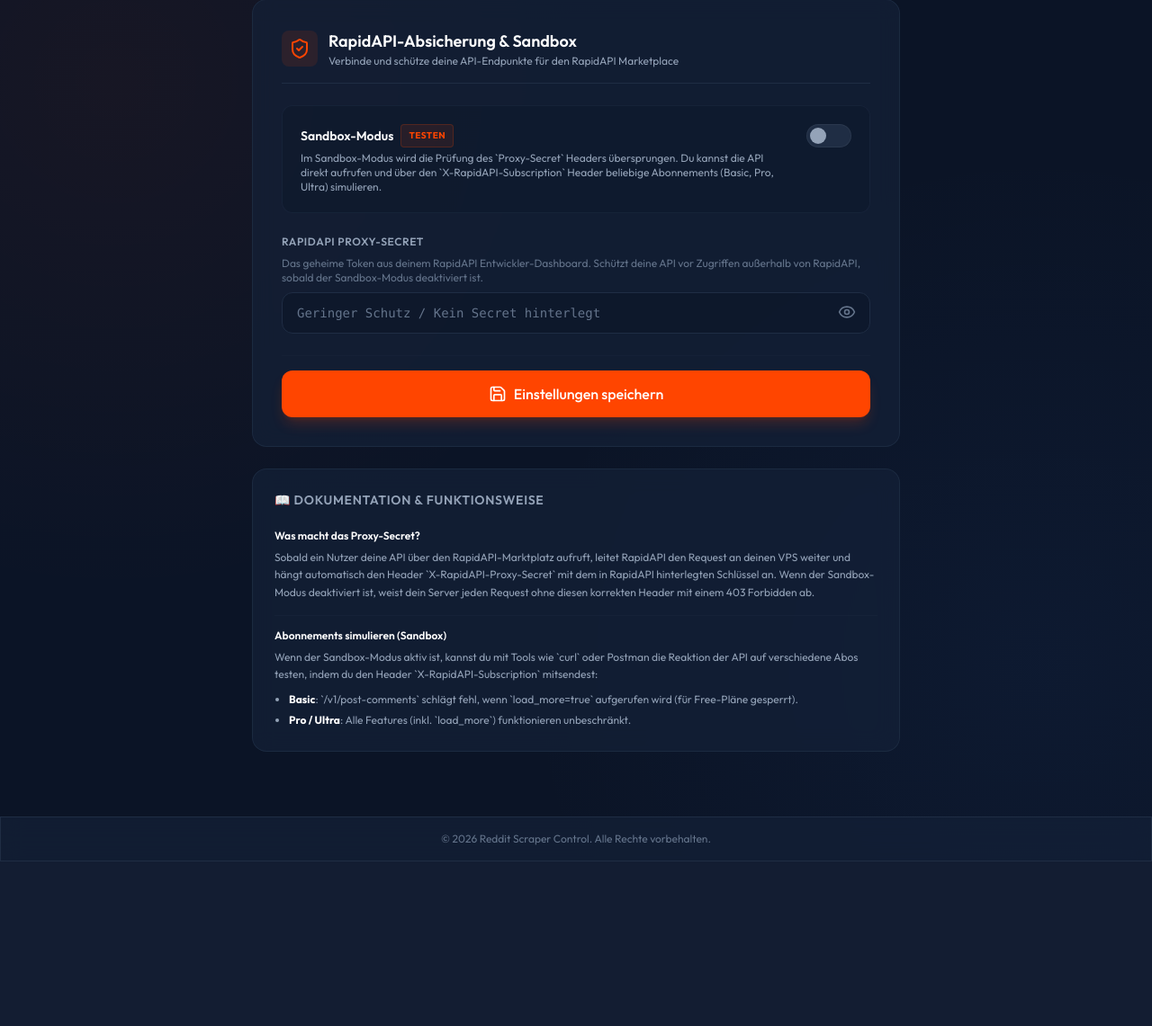
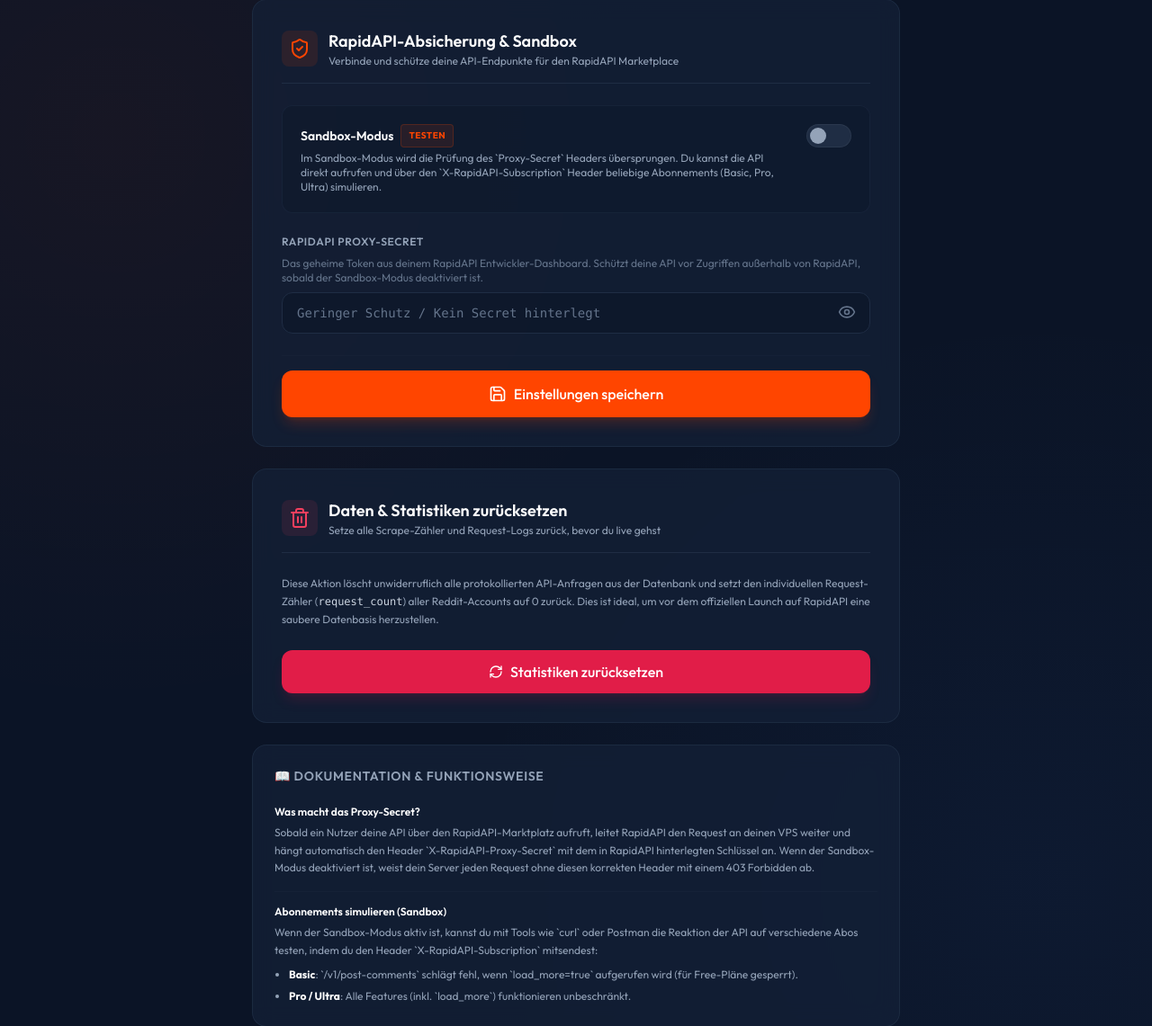
Before and after one commit to aljan92/rddtscpr, a FastAPI app: template app/templates/settings.html in a window 1280 px wide. Shown: the part 127-1268 px from the top of the page at 90% size. Before the commit the page ends 1085 px from the top, so only its background shows below. Run offline with FastAPI, Linux system fonts and the light colour scheme; the template is opened without the code that fills it, so the values that code supplies are empty; some libraries are stand-ins or nearby versions.

Commit message:
Feat: Exclude playground requests from logs/stats, add reset stats button, and update port to 8443 for Cloudflare HTTPS support

```diff
--- a/app/main.py
+++ b/app/main.py
@@ -54,7 +54,28 @@ def save_settings(settings: dict):
     with open(SETTINGS_FILE, "w") as f:
         json.dump(settings, f, indent=2)
 
+def is_admin_request(request: Request) -> bool:
+    auth_header = request.headers.get("Authorization") or request.headers.get("authorization")
+    if not auth_header:
+        return False
+    try:
+        import base64
+        auth_type, credentials = auth_header.split(" ", 1)
+        if auth_type.lower() != "basic":
+            return False
+        decoded = base64.b64decode(credentials).decode("utf-8")
+        username, password = decoded.split(":", 1)
+        admin_user = os.getenv("ADMIN_USERNAME", "admin")
+        admin_pass = os.getenv("ADMIN_PASSWORD", "admin123")
+        return username == admin_user and password == admin_pass
+    except Exception:
+        return False
+
 def check_rapidapi_access(request: Request):
+    # Bypass verification for local playground requests made by admin
+    if request.query_params.get("playground") == "true" and is_admin_request(request):
+        return
+
     settings = load_settings()
     sandbox_mode = settings.get("sandbox_mode", True)
     secret = settings.get("rapidapi_proxy_secret", "")
@@ -126,6 +147,7 @@ async def api_subreddit_posts(
     if limit < 1 or limit > 100:
         raise HTTPException(status_code=400, detail="Limit must be between 1 and 100.")
 
+    is_playground = request.query_params.get("playground") == "true" and is_admin_request(request)
     start_time = time.time()
     method_used = "json"
     proxy_used = "Dynamisch"
@@ -138,23 +160,25 @@ async def api_subreddit_posts(
                 "sort": sort,
                 "timeframe": timeframe,
                 "limit": limit
-            }
+            },
+            is_playground=is_playground
         )
 
         duration = int((time.time() - start_time) * 1000)
 
         # In DB loggen
-        log_entry = APIRequestLog(
-            endpoint="/v1/subreddit-posts",
-            target=target,
-            status_code=200,
-            response_time_ms=duration,
-            method_used=method_used,
-            proxy_used=proxy_used,
-            reddit_username=username_used
-        )
-        db.add(log_entry)
-        db.commit()
+        if not is_playground:
+            log_entry = APIRequestLog(
+                endpoint="/v1/subreddit-posts",
+                target=target,
+                status_code=200,
+                response_time_ms=duration,
+                method_used=method_used,
+                proxy_used=proxy_used,
+                reddit_username=username_used
+            )
+            db.add(log_entry)
+            db.commit()
 
         scraped_url = build_subreddit_url(target, sort, timeframe)
         if sort == "top" and timeframe:
@@ -176,17 +200,18 @@ async def api_subreddit_posts(
         error_msg = str(e)
         logger.error(f"Fehler bei Subreddit-Scraping ({target}): {error_msg}")
 
-        log_entry = APIRequestLog(
-            endpoint="/v1/subreddit-posts",
-            target=target,
-            status_code=500,
-            response_time_ms=duration,
-            method_used=method_used,
-            proxy_used=proxy_used,
-            error_message=error_msg
-        )
-        db.add(log_entry)
-        db.commit()
+        if not is_playground:
+            log_entry = APIRequestLog(
+                endpoint="/v1/subreddit-posts",
+                target=target,
+                status_code=500,
+                response_time_ms=duration,
+                method_used=method_used,
+                proxy_used=proxy_used,
+                error_message=error_msg
+            )
+            db.add(log_entry)
+            db.commit()
 
         raise HTTPException(
             status_code=500,
@@ -230,6 +255,7 @@ async def api_post_comments(
     if not post_url.startswith("http"):
         raise HTTPException(status_code=400, detail="Invalid post URL. URL must start with http/https.")
 
+    is_playground = request.query_params.get("playground") == "true" and is_admin_request(request)
     start_time = time.time()
     method_used = "json"
     proxy_used = "Dynamisch"
@@ -243,22 +269,24 @@ async def api_post_comments(
                 "limit": limit,
                 "include_replies": include_replies,
                 "load_more": load_more
-            }
+            },
+            is_playground=is_playground
         )
 
         duration = int((time.time() - start_time) * 1000)
 
-        log_entry = APIRequestLog(
-            endpoint="/v1/post-comments",
-            target=post_url,
-            status_code=200,
-            response_time_ms=duration,
-            method_used=method_used,
-            proxy_used=proxy_used,
-            reddit_username=username_used
-        )
-        db.add(log_entry)
-        db.commit()
+        if not is_playground:
+            log_entry = APIRequestLog(
+                endpoint="/v1/post-comments",
+                target=post_url,
+                status_code=200,
+                response_time_ms=duration,
+                method_used=method_used,
+                proxy_used=proxy_used,
+                reddit_username=username_used
+            )
+            db.add(log_entry)
+            db.commit()
 
         return {
             "meta": {
@@ -277,17 +305,18 @@ async def api_post_comments(
         error_msg = str(e)
         logger.error(f"Fehler bei Kommentar-Scraping: {error_msg}")
 
-        log_entry = APIRequestLog(
-            endpoint="/v1/post-comments",
-            target=post_url,
-            status_code=500,
-            response_time_ms=duration,
-            method_used=method_used,
-            proxy_used=proxy_used,
-            error_message=error_msg
-        )
-        db.add(log_entry)
-        db.commit()
+        if not is_playground:
+            log_entry = APIRequestLog(
+                endpoint="/v1/post-comments",
+                target=post_url,
+                status_code=500,
+                response_time_ms=duration,
+                method_used=method_used,
+                proxy_used=proxy_used,
+                error_message=error_msg
+            )
+            db.add(log_entry)
+            db.commit()
 
         raise HTTPException(
             status_code=500,
@@ -559,6 +588,19 @@ async def admin_settings_post(
     logger.info(f"System-Settings aktualisiert: Sandbox Mode = {sandbox_mode}")
     return RedirectResponse(url="/admin/settings?success=Einstellungen+erfolgreich+gespeichert!", status_code=303)
 
+@app.post("/admin/settings/reset-stats")
+async def admin_settings_reset_stats(
+    username: str = Depends(verify_admin),
+    db: Session = Depends(get_db)
+):
+    db.query(APIRequestLog).delete()
+    accounts = db.query(RedditAccount).all()
+    for acc in accounts:
+        acc.request_count = 0
+    db.commit()
+    logger.info("Statistiken (Logs & Request-Counts) über Admin-Settings zurückgesetzt.")
+    return RedirectResponse(url="/admin/settings?success=Statistiken+erfolgreich+zurueckgesetzt!", status_code=303)
+
 @app.get("/admin/logs/clear")
 async def admin_clear_logs(
     username: str = Depends(verify_admin),
--- a/app/templates/playground.html
+++ b/app/templates/playground.html
@@ -302,14 +302,14 @@
                 const sort = document.getElementById('posts-sort').value;
                 const timeframe = document.getElementById('posts-timeframe').value;
                 const limit = document.getElementById('limit-input').value;
-                url = `/v1/subreddit-posts?target=${target}&sort=${sort}&timeframe=${timeframe}&limit=${limit}`;
+                url = `/v1/subreddit-posts?target=${target}&sort=${sort}&timeframe=${timeframe}&limit=${limit}&playground=true`;
             } else {
                 const postUrl = encodeURIComponent(document.getElementById('post-url-input').value);
                 const sort = document.getElementById('comments-sort').value;
                 const limit = document.getElementById('limit-input').value;
                 const includeReplies = document.getElementById('include-replies-checkbox').checked;
                 const loadMore = document.getElementById('load-more-checkbox').checked;
-                url = `/v1/post-comments?post_url=${postUrl}&sort=${sort}&limit=${limit}&include_replies=${includeReplies}&load_more=${loadMore}`;
+                url = `/v1/post-comments?post_url=${postUrl}&sort=${sort}&limit=${limit}&include_replies=${includeReplies}&load_more=${loadMore}&playground=true`;
             }
 
             const startTime = performance.now();
--- a/app/templates/settings.html
+++ b/app/templates/settings.html
@@ -193,6 +193,30 @@
             </form>
         </div>
 
+        <!-- Reset Statistics Card -->
+        <div class="glass-card p-8 rounded-2xl space-y-6">
+            <div class="flex items-center space-x-3 border-b border-reddit-border pb-4">
+                <div class="bg-rose-500/10 p-2 rounded-lg text-rose-500">
+                    <i data-lucide="trash-2" class="w-6 h-6"></i>
+                </div>
+                <div>
+                    <h2 class="text-lg font-semibold text-white">Daten & Statistiken zurücksetzen</h2>
+                    <p class="text-xs text-slate-400">Setze alle Scrape-Zähler und Request-Logs zurück, bevor du live gehst</p>
+                </div>
+            </div>
+
+            <p class="text-xs text-slate-400 leading-relaxed">
+                Diese Aktion löscht unwiderruflich alle protokollierten API-Anfragen aus der Datenbank und setzt den individuellen Request-Zähler (<code class="text-slate-300 font-mono">request_count</code>) aller Reddit-Accounts auf 0 zurück. Dies ist ideal, um vor dem offiziellen Launch auf RapidAPI eine saubere Datenbasis herzustellen.
+            </p>
+
+            <form action="/admin/settings/reset-stats" method="POST" onsubmit="return confirm('Möchtest du wirklich alle API-Statistiken und Request-Zähler der Accounts zurücksetzen? Dies kann nicht rückgängig gemacht werden.');">
+                <button type="submit" class="w-full bg-rose-600 hover:bg-rose-700 text-white font-medium py-3 px-4 rounded-xl transition-all duration-200 flex items-center justify-center space-x-2 shadow-lg shadow-rose-600/15">
+                    <i data-lucide="refresh-cw" class="w-4 h-4"></i>
+                    <span>Statistiken zurücksetzen</span>
+                </button>
+            </form>
+        </div>
+
         <!-- Explanations Card -->
         <div class="glass-card p-6 rounded-2xl space-y-4">
             <h3 class="text-sm font-semibold uppercase tracking-wider text-slate-400">📖 Dokumentation & Funktionsweise</h3>
--- a/docker-compose.yml
+++ b/docker-compose.yml
@@ -17,7 +17,7 @@ services:
     container_name: rddtscpr_web
     restart: always
     ports:
-      - "8080:8000"
+      - "8443:8000"
     environment:
       - DATABASE_URL=postgresql://${DB_USER:-postgres}:${DB_PASSWORD:-postgres_password}@db:5432/${DB_NAME:-rddtscpr}
       - REDDIT_USERNAME=${REDDIT_USERNAME}
```
Also changed, not shown: app/queue_manager.py (+8 -5 lines).
